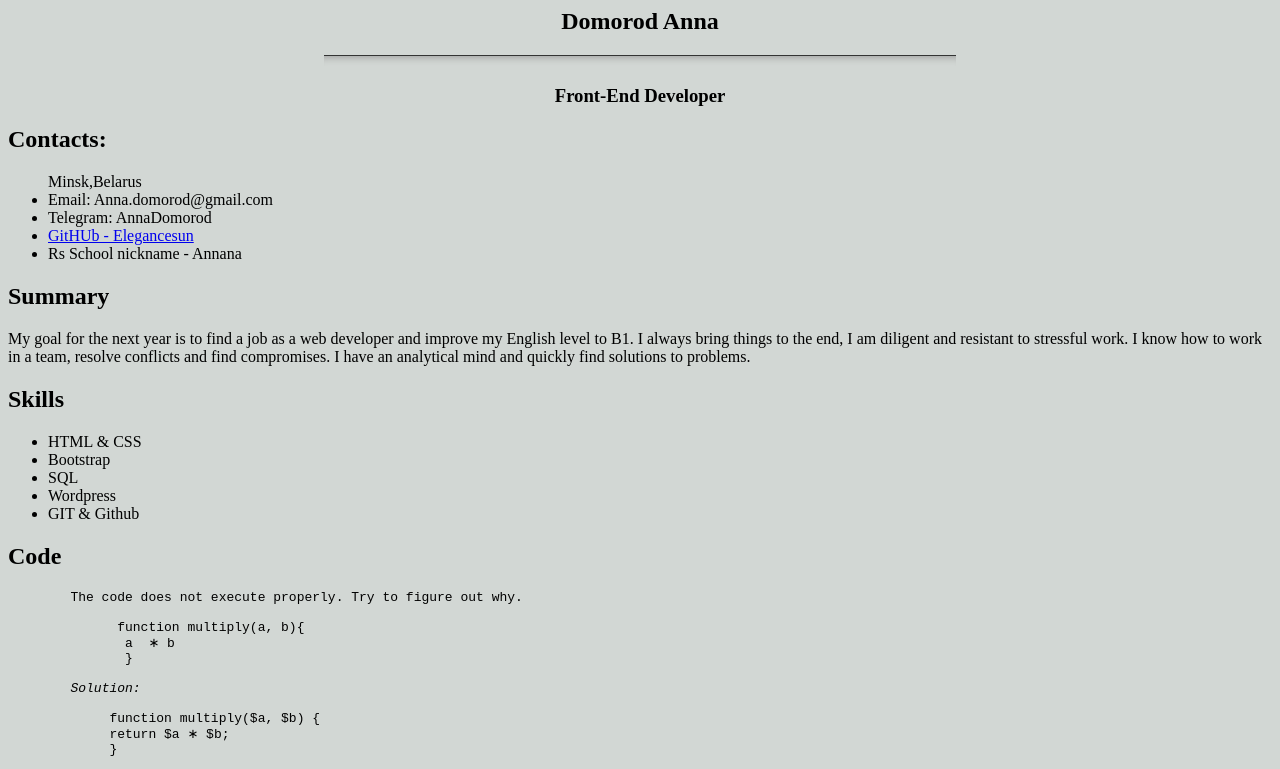
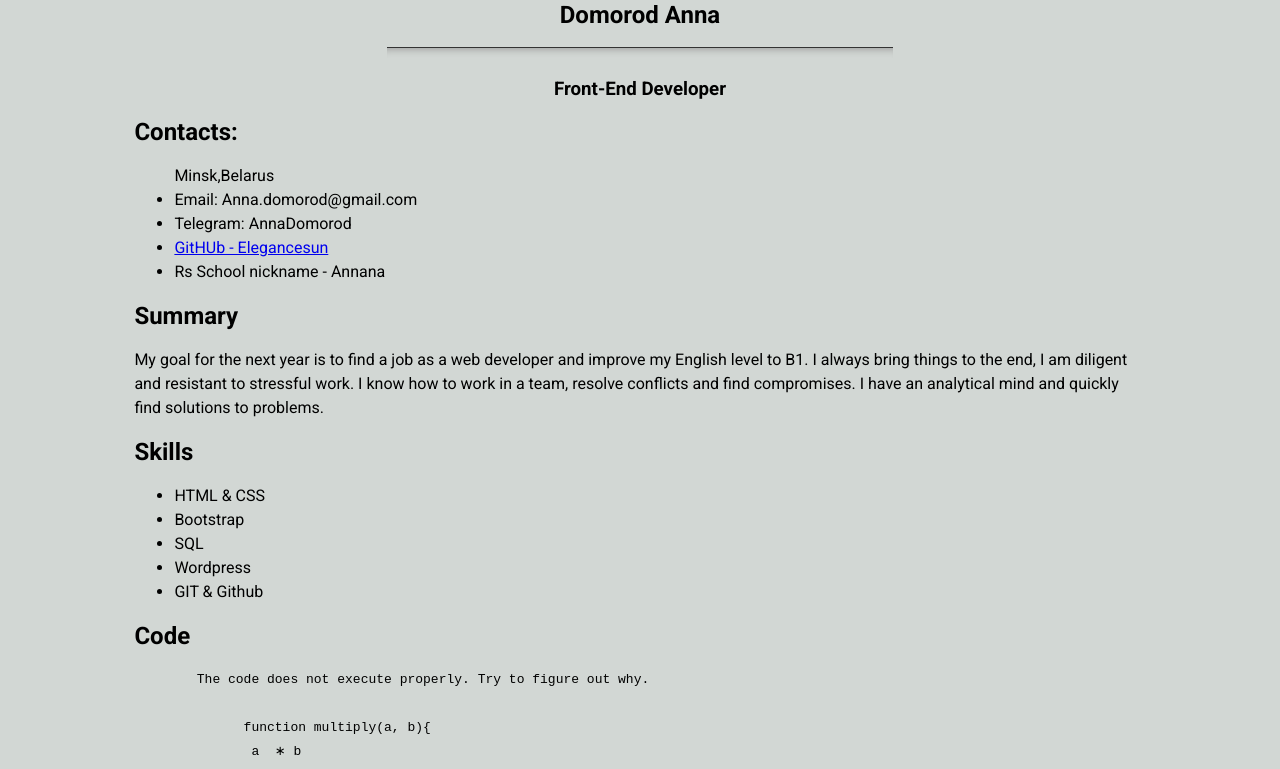
Before and after one commit to Elegancesun/rsschool-cv, a plain HTML site: page index.html in a window 1280 px wide. Shown: the part 282-1051 px from the top of the page. Drawn offline with Linux system fonts and the light colour scheme.

Commit message:
fix:css file

```diff
--- a/index.html
+++ b/index.html
@@ -6,6 +6,13 @@
     <meta name="viewport" content="width=device-width, initial-scale=1.0">
     <title>CV</title>
     <link rel="stylesheet" href="style.css">
+    <link rel="preconnect" href="https://fonts.googleapis.com">
+<link rel="preconnect" href="https://fonts.gstatic.com" crossorigin>
+<link href="https://fonts.googleapis.com/css2?family=Roboto:ital,wght@0,400;0,500;0,700;0,900;1,400;1,900&display=swap" rel="stylesheet">
+<style>
+@import url('https://fonts.googleapis.com/css2?family=Roboto:ital,wght@0,400;0,500;0,700;0,900;1,400;1,900&display=swap');
+</style>
+
     <!-- <link rel="icon" href="assets/favicon.ico"> -->
 </head>
 <body>
@@ -28,7 +35,7 @@
     </header>
 
     <main class="main">
-        <div>
+        <div class="container">
 
 <section class="section" id="profile">
     <img src="assets/img/photo_2022-12-16_08-27-00.jpg" alt="my photo" class="section-profile-logo">
@@ -36,7 +43,7 @@
     <h1 class="section-title mine-title">Domorod Anna</h1>
     <hr class="hr-line">
     <h3 class="section-subtitle">Front-End Developer</h3>
-</div>
+    </div>
 </section>
 
 
@@ -137,7 +144,7 @@ Email: Anna.domorod@gmail.com
     </main>
 
     <footer class="footer">
-        <div class="footer-content">
+        <div class="footer-container container">
           <a class="footer-year" href="https://github.com/Elegancesun">GitHub</a>
           <div class="footer-year"> <b> 2022</b></div>
           <a class="footer-course-link" href="https://rs.school/js/" target="_blank">
--- a/style.css
+++ b/style.css
@@ -1,7 +1,26 @@
 
+html {
+    scroll-behavior: smooth;
+  }
 body {
     background: rgba(180, 189, 184, 0.6);
+    font-family: 'Roboto', sans-serif;
+    line-height: 150%;
+    display: flex;
+    flex-direction: column;
+    justify-content: space-between;
 
+}
+
+.container {
+    max-width: 1440px;
+    margin: 0 auto;
+  }
+
+.main {
+    width: 80%;
+    margin-left: 10%;
+    margin-right: 10%;
 }
 
 .hr-line {
@@ -43,8 +62,7 @@ max-width: 900;
     color: beige;
  text-decoration: none;
  margin: 10px;
-
-
+ transition: .3s;
 }
 
 .section-profile-logo {
@@ -72,7 +90,7 @@ max-width: 900;
 
 }
 
-.footer-content {
+.footer-container {
     display: flex;
     justify-content:left ;
     padding-left: 10%;
```
